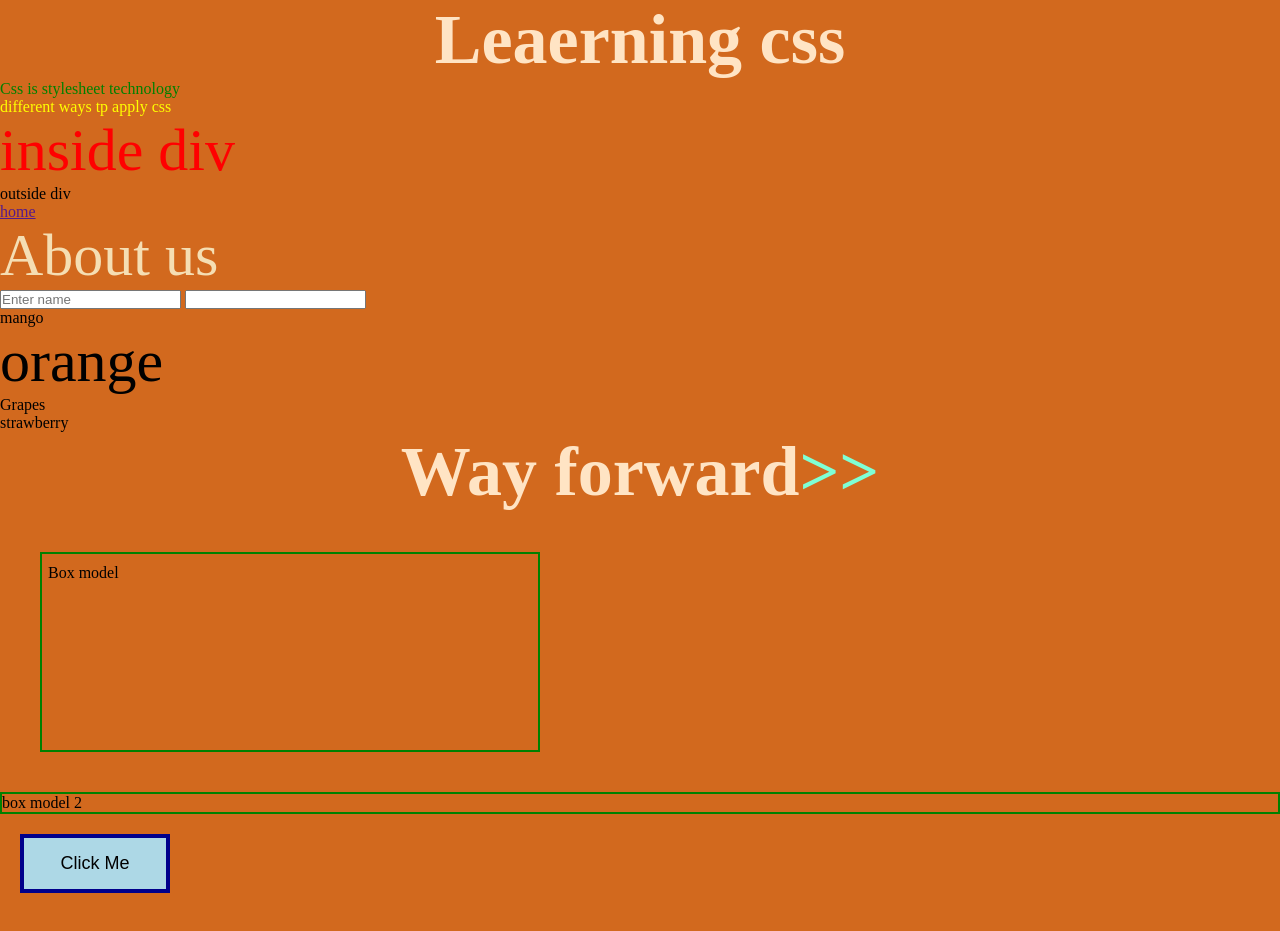
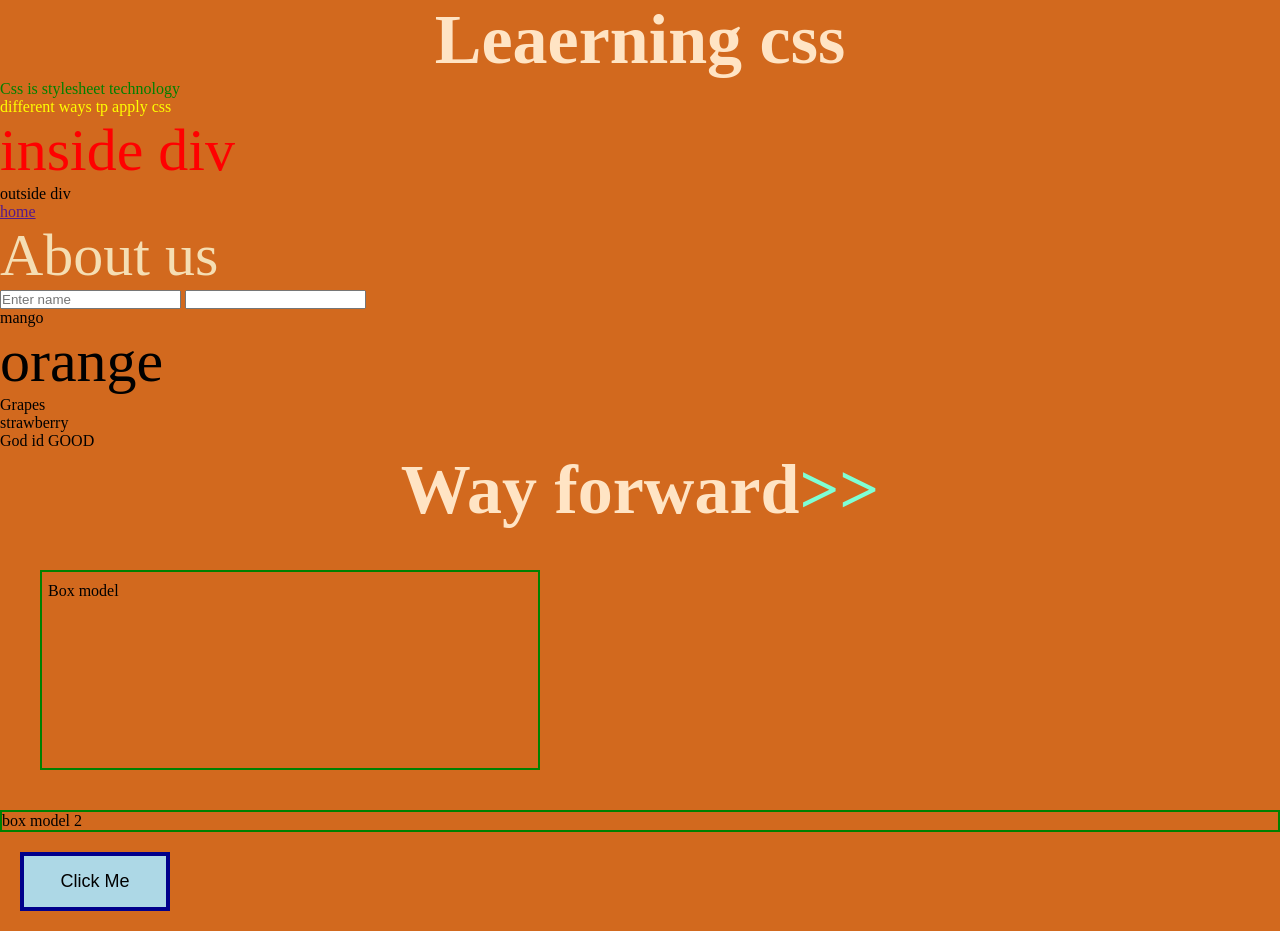
Before and after one commit to osijeff/git-practics, a plain HTML site: page index.html in a window 1280 px wide. Drawn offline with Linux system fonts and the light colour scheme.

Commit message:
Update website

```diff
--- a/index.html
+++ b/index.html
@@ -39,6 +39,7 @@
         <li>orange</li>
         <li>Grapes</li>
         <li>strawberry</li>
+        <li>God id GOOD</li>
 
      </ol>
 
```
Also changed, not shown: 1 other file.
